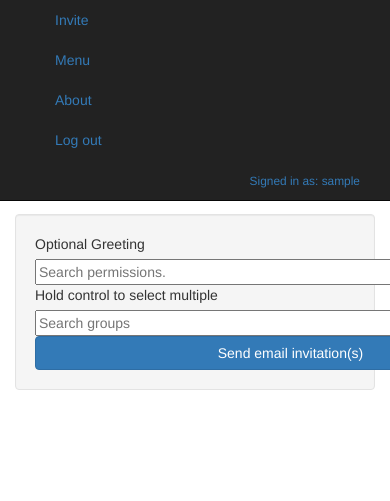
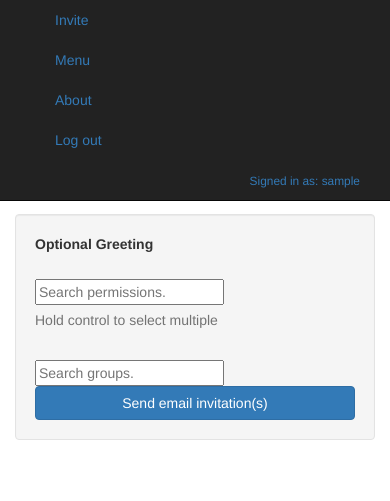
Before and after one commit to unt-libraries/django-invite, a Django app: template invite/templates/invite/invite.html in a window 390 px wide; the page is wider, and only the part inside the window is pictured. Shown: the top 501 px of that part. Run offline with Django 3.2, Linux system fonts and the light colour scheme; the template is opened without the code that fills it, so the values that code supplies are empty; the visitor is signed in with stand-in values (Sample User, id 1); some libraries are stand-ins or nearby versions.

Commit message:
Make form more responsive.

```diff
--- a/invite/templates/invite/invite.html
+++ b/invite/templates/invite/invite.html
@@ -58,7 +58,7 @@
                 // Clone a form (without event handlers) from the first form
                 var row = $(".control-group:first").clone(false).get(0);
                 // Insert it after the last form
-                $(row).removeAttr('id').hide().insertAfter(".control-group:last").slideDown(300);
+                $(row).removeAttr('id').hide().insertAfter("#invitees .control-group:last").slideDown(300);
 
                 // Remove the bits we don't want in the new row/form
                 // e.g. error messages
@@ -109,7 +109,7 @@
         // Search through available <options> and show only those that match
         function searchOptions() {
             var searchTerm = $(this).val().toLowerCase();
-            var options = $(this).siblings().find('option');
+            var options = $(this).parent().siblings().find('option');
 
             for (i=0; i< options.length; i++) {
                 if (options[i].text.toLowerCase().indexOf(searchTerm) > -1) {
@@ -130,9 +130,9 @@
 {% block content %}
     {% if perms.invite.add_invitation %}
         <h3>Whom would you like to invite, {{ request.user|title }}?</h3>
-        <form id='invite' class="navbar-form" method="POST">{% csrf_token %}
+        <form id='invite' class="navbar-form form-horizontal" method="POST">{% csrf_token %}
             {{ invite_item_formset.management_form }}
-            <div class='well well-small'>
+            <div class='well well-small' id="invitees">
                 {% for form in invite_item_formset %}
                      {% if form.errors %}
                         <div class="alert alert-error">
@@ -160,38 +160,40 @@
                 {% endfor %}
             </div>
             <div class='well well-small'>
-                <div class="row-fluid">
-                    <div class="span1">
+                <div class="control-group">
+                    <label class="control-label" style='text-align: left;'>
                         Optional Greeting
-                    </div>
-                    <div class="span6" style='text-align: left;'>
+                    </label>
+                    <div class="controls">
                         {{ invite_item_formset.forms.0.greeting }}
                     </div>
                 </div>
-                <div class="row-fluid">
-                    <div class="span1" style='margin-top: 5px'>
+                <div class="control-group">
+                    <label class="control-label" style='text-align: left;'>
                         {{ invite_item_formset.forms.0.permissions.label }}
+                    </label>
+                    <div class="controls">
+                        <input type="text" id="perms-search" placeholder="Search permissions." class="span6"/>
                     </div>
-                    <div class="span6" style='text-align: left;'>
-                        <input type="text" id="perms-search" placeholder="Search permissions." class="span6" style="width: 511px"/>
+                    <div class="controls">
                         {{ invite_item_formset.forms.0.permissions }}
-                        Hold control to select multiple
+                        <span class="help-block">Hold control to select multiple</span>
                     </div>
                 </div>
-                <div class="row-fluid">
-                    <div class="span1" style='margin-top: 5px'>
+                <div class="control-group">
+                    <label class="control-label" style='text-align: left;'>
                         {{ invite_item_formset.forms.0.groups.label }}
+                    </label>
+                    <div class="controls">
+                        <input type="text" id="groups-search" placeholder="Search groups." class="span6"/>
                     </div>
-                    <div class="span6" style='text-align: left;'>
-                        <input type="text" id="groups-search" placeholder="Search groups" class="span6" style="width: 511px"/>
+                    <div class="controls">
                         {{ invite_item_formset.forms.0.groups }}
                     </div>
                 </div>
-                <div class="row-fluid">
-                    <div class="span1">
-                    </div>
-                    <div class="span6" style='text-align: left;'>
-                        <input name="invite-button" id="invite-button" class="btn btn-primary btn-large" type="submit" value="Send email invitation(s)" style='width: 511px'/>
+                <div class="control-group">
+                    <div class="controls span6">
+                        <input name="invite-button" id="invite-button" class="btn btn-primary btn-large btn-block" type="submit" value="Send email invitation(s)"/>
                     </div>
                 </div>
             </div>
```
Also changed, not shown: invite/forms.py (+6 -3 lines).
